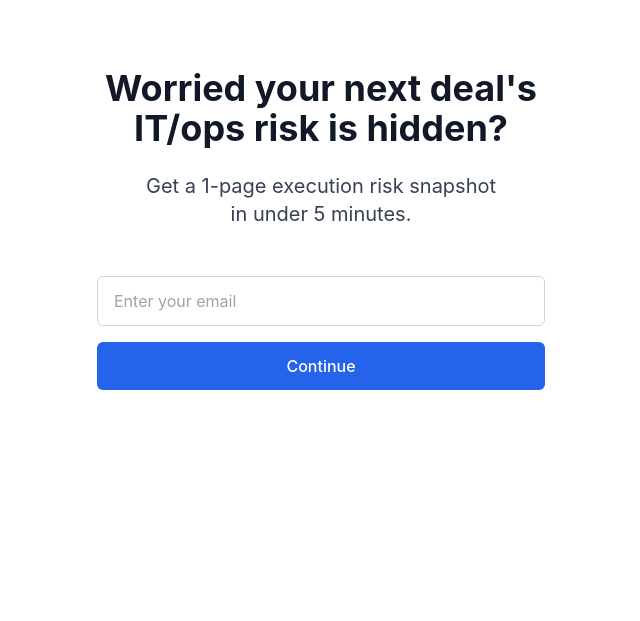
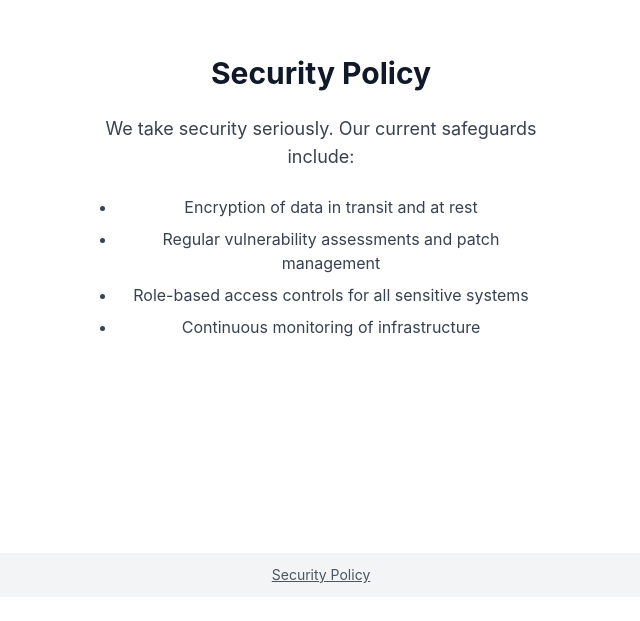
Before and after one commit to connortpeterson/ops-risk-landing, a React (Vite) app: page /security-policy in a window 1280 px wide. Before the commit this address led to /. Shown: the part 203-824 px from the top of the page, without its empty margins (319-959 px from the left). Built offline with nearby package versions, Linux system fonts and the light colour scheme.

Commit message:
Add security policy page and footer link

```diff
--- a/src/App.tsx
+++ b/src/App.tsx
@@ -3,6 +3,7 @@ import LandingPage from './LandingPage'
 import Quiz from './Quiz'
 import Summary from './Summary'
 import RisksSummary from './RisksSummary'
+import SecurityPolicy from './SecurityPolicy'
 
 function App() {
   return (
@@ -12,6 +13,7 @@ function App() {
         <Route path="/quiz" element={<Quiz />} />
         <Route path="/summary" element={<Summary />} />
         <Route path="/risks" element={<RisksSummary />} />
+        <Route path="/security-policy" element={<SecurityPolicy />} />
         <Route path="*" element={<Navigate to="/" />} />
       </Routes>
     </Router>
--- /dev/null
+++ b/src/Footer.tsx
@@ -0,0 +1,10 @@
+
+function Footer() {
+  return (
+    <footer className="fixed bottom-0 left-0 right-0 bg-gray-100 text-gray-600 text-sm py-3 text-center">
+      <a href="/security-policy" className="underline">Security Policy</a>
+    </footer>
+  )
+}
+
+export default Footer
--- a/src/LandingPage.tsx
+++ b/src/LandingPage.tsx
@@ -1,5 +1,6 @@
 import { useState } from 'react'
 import { useNavigate } from 'react-router-dom'
+import Footer from './Footer'
 
 function LandingPage() {
   const [email, setEmail] = useState('')
@@ -14,7 +15,7 @@ function LandingPage() {
   }
 
   return (
-    <div className="min-h-screen flex flex-col items-center justify-center px-4 bg-white">
+    <div className="min-h-screen flex flex-col items-center justify-center px-4 bg-white pb-16">
       <main className="max-w-md w-full">
         <div className="text-center mb-12">
           <h1 className="text-3xl md:text-4xl font-bold text-gray-900 mb-6">
@@ -46,6 +47,7 @@ function LandingPage() {
           </div>
         </form>
       </main>
+      <Footer />
     </div>
   )
 }
--- a/src/Quiz.tsx
+++ b/src/Quiz.tsx
@@ -1,5 +1,6 @@
 import { useState } from 'react'
 import { useNavigate } from 'react-router-dom'
+import Footer from './Footer'
 
 function Quiz() {
   const [urgency, setUrgency] = useState(3)
@@ -20,7 +21,7 @@ function Quiz() {
   }
 
   return (
-    <div className="min-h-screen flex flex-col items-center justify-center px-4 bg-white">
+    <div className="min-h-screen flex flex-col items-center justify-center px-4 bg-white pb-16">
       <main className="max-w-md w-full">
         <div className="text-center mb-8">
           <h1 className="text-2xl md:text-3xl font-bold text-gray-900 mb-4">
@@ -152,6 +153,7 @@ function Quiz() {
           </div>
         </form>
       </main>
+      <Footer />
     </div>
   )
 }
--- a/src/RisksSummary.tsx
+++ b/src/RisksSummary.tsx
@@ -1,5 +1,6 @@
 import { useState, useEffect } from 'react'
 import { useNavigate } from 'react-router-dom'
+import Footer from './Footer'
 
 function RisksSummary() {
   const [answers, setAnswers] = useState<{
@@ -57,7 +58,7 @@ function RisksSummary() {
 
   if (!answers) {
     return (
-      <div className="min-h-screen flex flex-col items-center justify-center px-4 bg-white">
+      <div className="min-h-screen flex flex-col items-center justify-center px-4 bg-white pb-16">
         <p>Loading your results...</p>
       </div>
     )
@@ -66,7 +67,7 @@ function RisksSummary() {
   const topRisks = getTopRisks()
 
   return (
-    <div className="min-h-screen flex flex-col items-center justify-center px-4 bg-white">
+    <div className="min-h-screen flex flex-col items-center justify-center px-4 bg-white pb-16">
       <main className="max-w-md w-full">
         <div className="text-center mb-8">
           <h1 className="text-2xl md:text-3xl font-bold text-gray-900 mb-6">
@@ -100,6 +101,7 @@ function RisksSummary() {
           </button>
         </div>
       </main>
+      <Footer />
     </div>
   )
 }
--- /dev/null
+++ b/src/SecurityPolicy.tsx
@@ -0,0 +1,21 @@
+import Footer from './Footer'
+
+function SecurityPolicy() {
+  return (
+    <div className="min-h-screen flex flex-col items-center justify-center px-4 bg-white pb-16">
+      <main className="max-w-md w-full space-y-6">
+        <h1 className="text-3xl font-bold text-gray-900 text-center mb-4">Security Policy</h1>
+        <p className="text-gray-700 text-lg text-center">We take security seriously. Our current safeguards include:</p>
+        <ul className="list-disc pl-5 space-y-2 text-gray-700">
+          <li>Encryption of data in transit and at rest</li>
+          <li>Regular vulnerability assessments and patch management</li>
+          <li>Role-based access controls for all sensitive systems</li>
+          <li>Continuous monitoring of infrastructure</li>
+        </ul>
+      </main>
+      <Footer />
+    </div>
+  )
+}
+
+export default SecurityPolicy
--- a/src/Summary.tsx
+++ b/src/Summary.tsx
@@ -1,5 +1,6 @@
 import { useState, useEffect } from 'react'
 import { useNavigate } from 'react-router-dom'
+import Footer from './Footer'
 
 function Summary() {
   const [answers, setAnswers] = useState<{
@@ -36,14 +37,14 @@ function Summary() {
 
   if (!answers) {
     return (
-      <div className="min-h-screen flex flex-col items-center justify-center px-4 bg-white">
+      <div className="min-h-screen flex flex-col items-center justify-center px-4 bg-white pb-16">
         <p>Loading your results...</p>
       </div>
     )
   }
 
   return (
-    <div className="min-h-screen flex flex-col items-center justify-center px-4 bg-white">
+    <div className="min-h-screen flex flex-col items-center justify-center px-4 bg-white pb-16">
       <main className="max-w-md w-full">
         <div className="text-center mb-8">
           <h1 className="text-2xl md:text-3xl font-bold text-gray-900 mb-4">
@@ -94,6 +95,7 @@ function Summary() {
           </button>
         </div>
       </main>
+      <Footer />
     </div>
   )
 }
```
